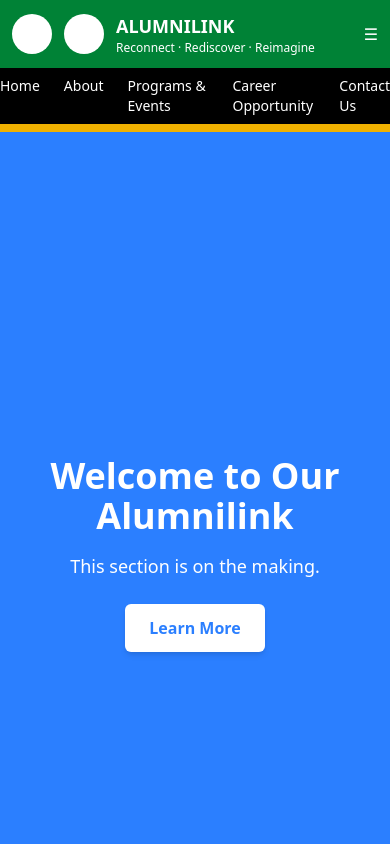
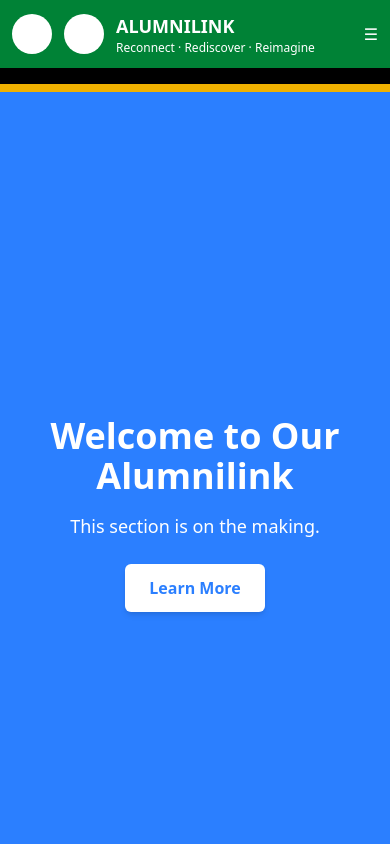
Before and after one commit to blank122/alumni-link-frontend, a React (Vite) app: page / in a window 390 px wide. Shown: the top 844 px of the page. Built offline with nearby package versions, Linux system fonts and the light colour scheme.

Commit message:
updated navbar

```diff
--- a/src/components/layouts/Navbar.jsx
+++ b/src/components/layouts/Navbar.jsx
@@ -42,11 +42,11 @@ const Navbar = () => {
             {/* Black Navbar (Navigation Links) */}
             <div className="bg-black text-white">
                 <div className="max-w-screen-xl mx-auto flex justify-center md:justify-start space-x-6 py-2 text-sm">
-                    <Link to="/" className="hover:text-yellow-400">Home</Link>
-                    <Link to="/about" className="hover:text-yellow-400">About</Link>
-                    <Link to="/programs" className="hover:text-yellow-400">Programs & Events</Link>
-                    <Link to="/careers" className="hover:text-yellow-400">Career Opportunity</Link>
-                    <Link to="/contact" className="hover:text-yellow-400">Contact Us</Link>
+                    <Link to="/" className="hover:text-yellow-400  hidden md:flex">Home</Link>
+                    <Link to="/about" className="hover:text-yellow-400 hidden md:flex">About</Link>
+                    <Link to="/programs" className="hover:text-yellow-400 hidden md:flex">Programs & Events</Link>
+                    <Link to="/careers" className="hover:text-yellow-400 hidden md:flex">Career Opportunity</Link>
+                    <Link to="/contact" className="hover:text-yellow-400 hidden md:flex">Contact Us</Link>
                 </div>
             </div>
 
```
